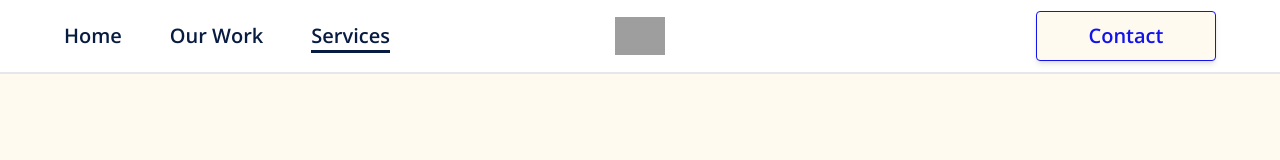
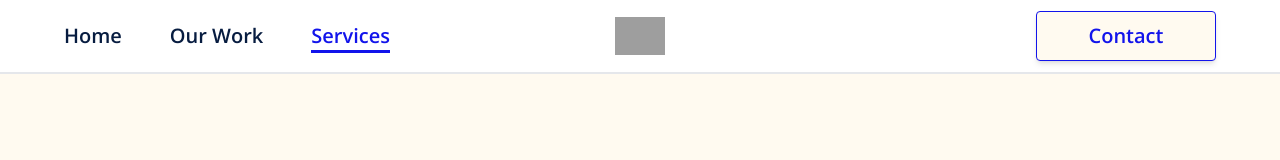
Before and after one commit to Zayan-dev/GlyphicX, a React (Vite) app: page /services in a window 1280 px wide. Shown: the top 160 px of the page. Built offline with nearby package versions, Linux system fonts and the light colour scheme; grey boxes are pictures that could not be loaded; a web font is replaced by a local one.

Commit message:
services images size changed

```diff
--- a/src/components/Navigations/Navbar/index.jsx
+++ b/src/components/Navigations/Navbar/index.jsx
@@ -39,9 +39,9 @@ const Navbar = ({ toggle }) => {
     : 'fixed top-0 z-10 bg-white text-navyBlue opacity-100 border-b-2'; // Default styles for other pages
 
   const listItemStyles =
-    "subHeading relative text-lg lg:text-xl w-fit block after:block after:content-[''] after:absolute after:h-[3px] after:w-full after:scale-x-0 after:hover:scale-x-100 after:transition after:duration-300";
+    "subHeading relative text-lg lg:text-xl w-fit block after:block after:content-[''] after:absolute after:h-[3px] after:w-full after:scale-x-0 after:hover:scale-x-100 after:transition after:duration-300 hover:text-royalBlue";
 
-  const activeLinkStyles = "after:w-full after:scale-x-0 after:scale-x-100";
+  const activeLinkStyles = "after:w-full after:scale-x-0 after:scale-x-100 text-royalBlue ";
 
   return (
     <div id="gsapNavDiv" className={`${navbarStyles} w-full h-16 lg:h-[74px] min-h-[68px] transition-all duration-700`}>
@@ -53,19 +53,20 @@ const Navbar = ({ toggle }) => {
                 to="/"
                 onClick={() => handleNavigation("/")}
                 className={({ isActive }) =>
-                  `${listItemStyles} ${isActive ? activeLinkStyles : ""} ${isHomePage ? (isScrolled ? 'after:bg-navyBlue' : 'after:bg-white') : 'after:bg-navyBlue'}`
+                  `${listItemStyles} ${isActive ? activeLinkStyles : ""} ${isHomePage ? (isScrolled ? 'after:bg-royalBlue' : 'after:bg-white') : 'after:bg-royalBlue'}`
                 }
                 id="gsapNavItem"
               >
                 <p>Home</p>
               </NavLink>
+
             </li>
             <li>
               <NavLink
                 to="/portfolio"
                 onClick={() => handleNavigation("/portfolio")}
                 className={({ isActive }) =>
-                  `${listItemStyles} ${isActive ? activeLinkStyles : ""} ${isHomePage ? (isScrolled ? 'after:bg-navyBlue' : 'after:bg-white') : 'after:bg-navyBlue'}`
+                  `${listItemStyles} ${isActive ? activeLinkStyles : ""} ${isHomePage ? (isScrolled ? 'after:bg-royalBlue' : 'after:bg-white') : 'after:bg-royalBlue'}`
                 }
                 id="gsapNavItem"
               >
@@ -77,7 +78,7 @@ const Navbar = ({ toggle }) => {
                 to="/services"
                 onClick={() => handleNavigation("/services")}
                 className={({ isActive }) =>
-                  `${listItemStyles} ${isActive ? activeLinkStyles : ""} ${isHomePage ? (isScrolled ? 'after:bg-navyBlue' : 'after:bg-white') : 'after:bg-navyBlue'}`
+                  `${listItemStyles} ${isActive ? activeLinkStyles : ""} ${isHomePage ? (isScrolled ? 'after:bg-royalBlue' : 'after:bg-white') : 'after:bg-royalBlue'}`
                 }
                 id="gsapNavItem"
               >
--- a/src/components/services/ProductAnimation/productAnimation.css
+++ b/src/components/services/ProductAnimation/productAnimation.css
@@ -70,7 +70,7 @@ li {
 @media screen and (min-width:1100px) {
     .proAnimation-slider {
         /* border: 1px solid red; */
-        width: 150vw;
+        width: 120vw;
     }
 }
 
--- a/src/components/services/graphic design/graphic.css
+++ b/src/components/services/graphic design/graphic.css
@@ -43,7 +43,7 @@ li {
     /* border: 1px solid red; */
     position: relative;
     width: 100%;
-    /* max-width: 600px; */
+    /* max-width: 100%; */
     height: 616px;
     overflow: hidden;
 }
@@ -70,7 +70,7 @@ li {
 @media screen and (min-width:1100px) {
     .graphic-slider {
         /* border: 1px solid red; */
-        width: 150vw;
+        width: 120vw;
     }
 }
 
--- a/src/components/services/sketch/sketch.css
+++ b/src/components/services/sketch/sketch.css
@@ -41,7 +41,7 @@ li {
 
 .sketch-pic {
     /* border: 1px solid red; */
-    width: 100%;
+    width: 50%;
     height: 640px;
     background-image: url("/Portfolio/TVC PRODUCTION/TVC PRODUCTION edited-07.jpg");
     background-repeat: no-repeat;
--- a/src/components/services/user interface/userInterface.css
+++ b/src/components/services/user interface/userInterface.css
@@ -70,7 +70,7 @@ li {
 @media screen and (min-width:1100px) {
     .userinterface-slider {
         /* border: 1px solid red; */
-        width: 150vw;
+        width: 100vw;
     }
 }
 
--- a/src/components/services/web dev/webDev.css
+++ b/src/components/services/web dev/webDev.css
@@ -70,7 +70,7 @@ li {
 @media screen and (min-width:1100px) {
     .webdev-slider {
         /* border: 1px solid red; */
-        width: 170vw;
+        width: 150vw;
     }
 }
 
```
